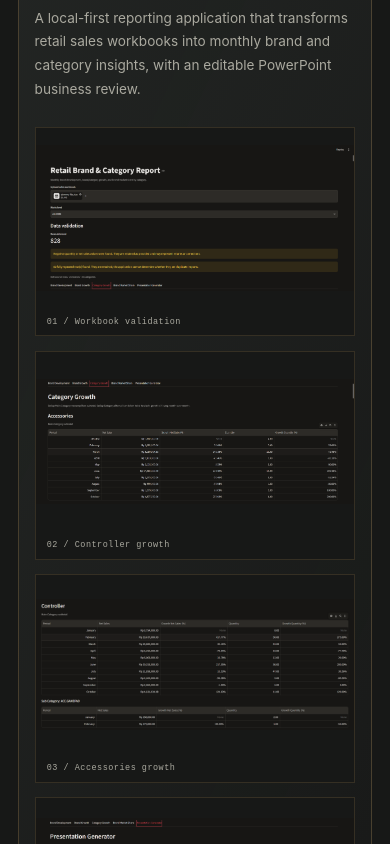
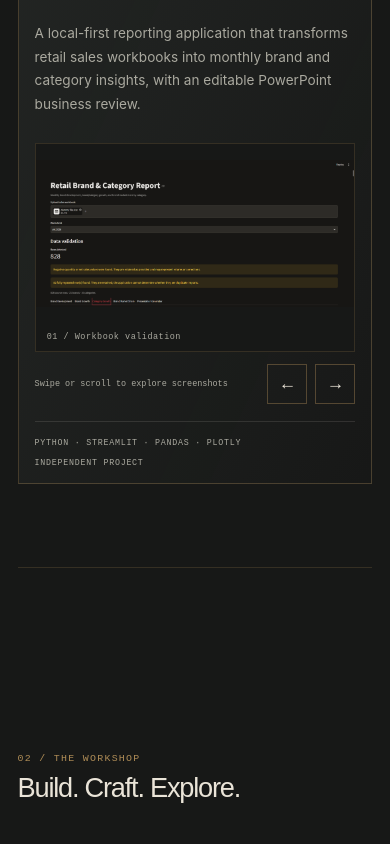
Before and after one commit to imandodo01/clementine-work, a React (Vite) app: page / in a window 390 px wide. Shown: the part 1120-1964 px from the top of the page. Built offline with nearby package versions, Linux system fonts and the light colour scheme.

Commit message:
style: make selected work slider responsive

```diff
--- a/src/App.module.css
+++ b/src/App.module.css
@@ -160,9 +160,14 @@
 .featuredWorkIntro { display: grid; grid-template-columns: minmax(0, 1fr) minmax(15rem, .8fr); gap: 1.5rem; align-items: end; margin: 1.4rem 0 1.6rem; }
 .featuredWorkIntro h3 { margin: .55rem 0 0; font: 500 clamp(1.55rem, 3vw, 2.45rem)/1.1 var(--font-heading); letter-spacing: -.04em; }
 .featuredWorkIntro > p { margin: 0; color: var(--color-muted); font-size: .85rem; line-height: 1.75; }
-.featuredWorkGallery { display: grid; grid-template-columns: repeat(2, minmax(0, 1fr)); gap: .9rem; }
-.featuredWorkGallery figure { min-width: 0; margin: 0; border: 1px solid rgb(176 141 87 / 20%); background: #171817; }
+.featuredWorkSlider { min-width: 0; }
+.featuredWorkGallery { display: flex; gap: .9rem; overflow-x: auto; scroll-snap-type: x mandatory; scroll-behavior: smooth; scrollbar-width: thin; scrollbar-color: var(--color-brass) #171817; overscroll-behavior-inline: contain; }
+.featuredWorkGallery figure { flex: 0 0 100%; min-width: 0; margin: 0; border: 1px solid rgb(176 141 87 / 20%); background: #171817; scroll-snap-align: start; }
 .featuredWorkGallery img { display: block; width: 100%; aspect-ratio: 16 / 9; object-fit: contain; }
 .featuredWorkGallery figcaption { padding: .55rem .7rem; color: var(--color-muted); font: .53rem var(--font-mono); letter-spacing: .06em; }
+.featuredWorkSliderControls { display: flex; justify-content: space-between; align-items: center; gap: 1rem; margin-top: .75rem; color: var(--color-muted); font: .53rem var(--font-mono); }
+.featuredWorkSliderControls div { display: flex; gap: .5rem; }
+.featuredWorkSliderControls button { width: 2.5rem; height: 2.5rem; border: 1px solid rgb(176 141 87 / 40%); background: transparent; color: var(--color-ivory); cursor: pointer; font-size: 1.1rem; }
+.featuredWorkSliderControls button:hover { background: rgb(176 141 87 / 14%); color: var(--color-brass); }
 .featuredWorkFooter { margin-top: 1.1rem; padding-top: 1rem; border-top: var(--border-subtle); }
-@media (max-width: 680px) { .featuredWorkIntro, .featuredWorkGallery { grid-template-columns: 1fr; } }
+@media (max-width: 680px) { .featuredWorkIntro { grid-template-columns: 1fr; } }
```
